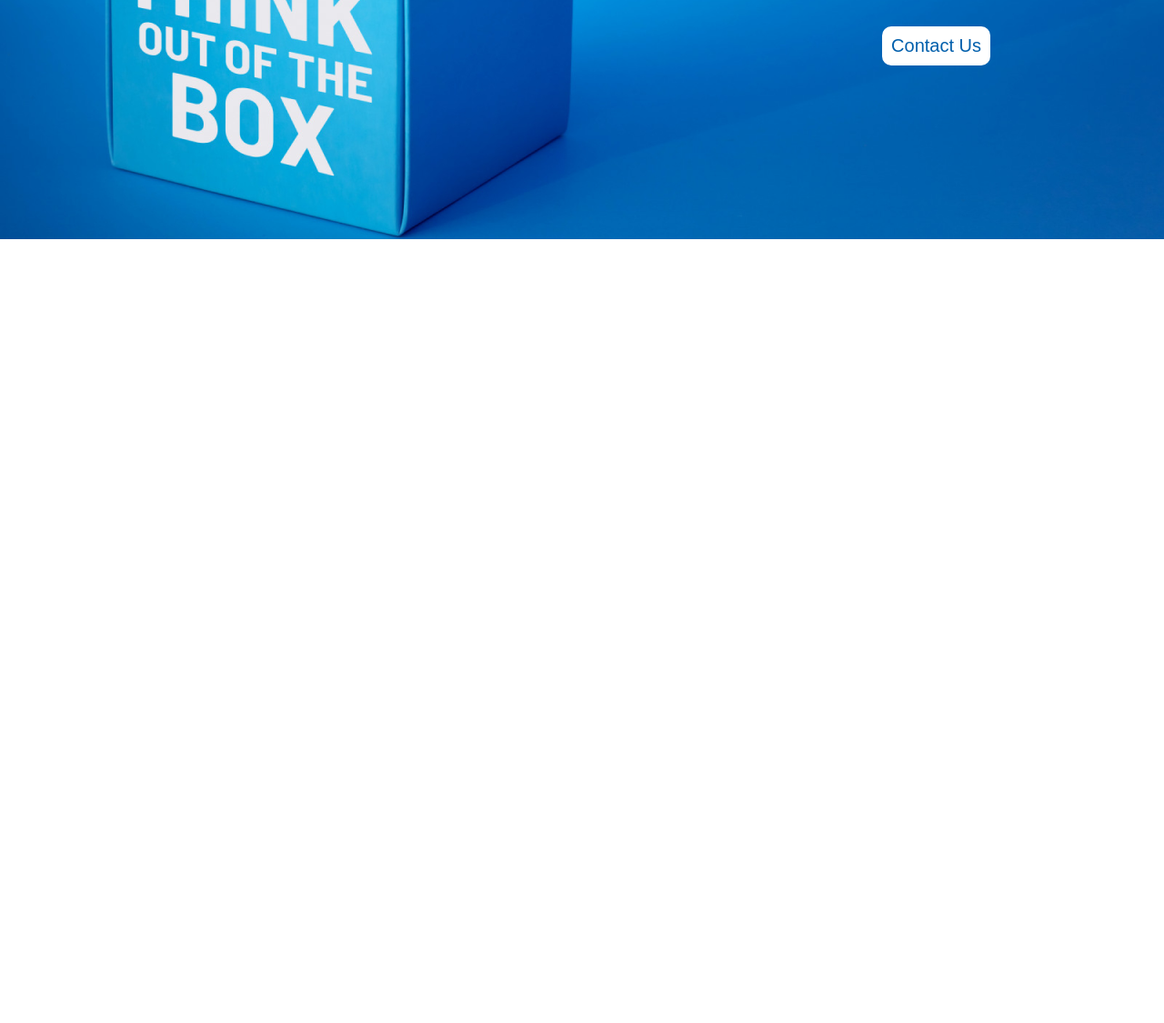
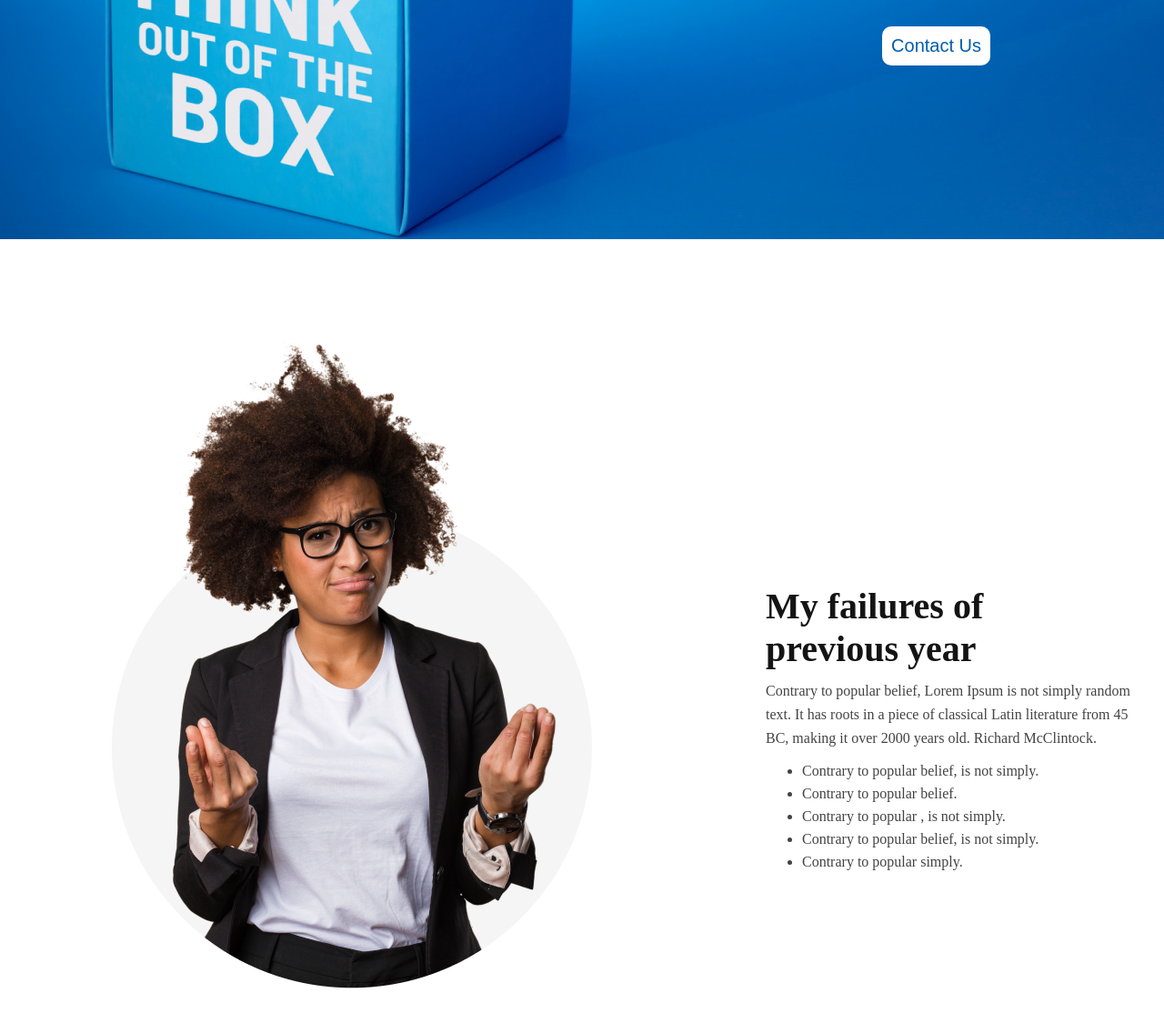
Before and after one commit to SmSowrub/Programming-Hero-batch-7-Assignment-1, a plain HTML site: page index.html in a window 1280 px wide. Shown: the part 545-1670 px from the top of the page at 91% size. Before the commit the page ends 808 px from the top, so only its background shows below. Drawn offline with Linux system fonts and the light colour scheme.

Commit message:
secund part done

```diff
--- a/index.html
+++ b/index.html
@@ -18,7 +18,25 @@
 
             </div>
     </header>
-    <main></main>
+    <main>
+        <section>
+            <div class="Previous-year">
+                <div id="img-site">
+                    <img src="./images/person.png" alt="person" >
+            </div>
+                <div id="text-section">
+                <h2 id="text-header">My failures of previous year</h2>
+                <p id="text-contant">Contrary to popular belief, Lorem Ipsum is not simply random text. It has roots in a piece of classical Latin literature from 45 BC, making it over 2000 years old. Richard McClintock.</p>
+                <ul>
+                    <li>Contrary to popular belief, is not simply.</li>
+                    <li>Contrary to popular belief.</li>
+                    <li>Contrary to popular , is not simply.</li>
+                    <li>Contrary to popular belief, is not simply.</li>
+                    <li>Contrary to popular simply.</li>
+                </ul>
+            </div>
+        </section>
+    </main>
     <footer></footer>
 </body>
 </html>
--- a/style.css
+++ b/style.css
@@ -44,3 +44,48 @@
     background-color: #fff;
     border:none;
 }
+
+/* secund part */
+
+ .Previous-year{
+    display: flex;
+    justify-content: space-between;
+    width: 1072px;
+    height: 723.3px;
+    padding: 100px ;
+    position: relative;
+ }
+ #img-site{
+    width: 569px;
+    height: 723.3px;
+ }
+#text-section{
+    width: 416px;
+    height: 400px;
+    position: absolute;
+    top: 380px;
+    left: 842px;
+
+}
+#text-header{
+ width: 288px;
+font-weight: 700;
+font-size: 40px;
+line-height: 47px;
+color: #151414;
+margin-bottom: 10px;
+}
+#text-contant{
+ width: 416px;
+top: 1324px;
+font-weight: 400;
+font-size: 16px;
+line-height: 26px;
+color: #444343;
+}
+#text-section ul{
+    width: 349px;
+    line-height: 25px;
+    margin-top: 10px;
+    color: #444343;
+}
```
